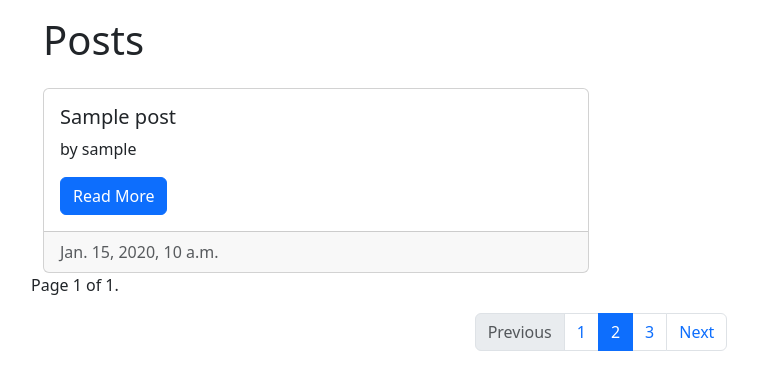
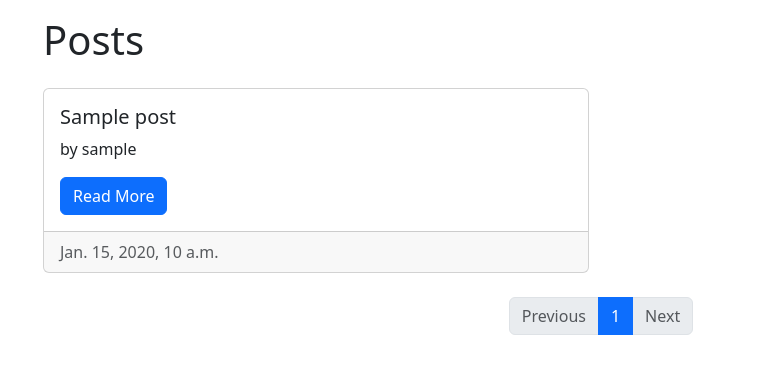
Before and after one commit to erinbedri/ninety_minutes, a Django app: page / in a window 1280 px wide. Shown: the top 390 px of the page, without its empty margins (39-797 px from the left). Run offline with Django 4.2, Linux system fonts and the light colour scheme; tables that the repository leaves empty hold one stand-in row (values such as "Sample post").

Commit message:
pagination

```diff
--- a/templates/posts/post_list.html
+++ b/templates/posts/post_list.html
@@ -22,37 +22,39 @@
     </div>
 
     <div class="row">
-        <div class="pagination">
-            <span class="step-links">
+        <nav class="mt-4">
+            <ul class="pagination justify-content-center">
                 {% if page_obj.has_previous %}
-                    <a href="?page=1">&laquo; first</a>
-                    <a href="?page={{ page_obj.previous_page_number }}">previous</a>
+                    <li class="page-item">
+                        <a class="page-link" href="?page={{ page_obj.previous_page_number }}">Previous</a>
+                    </li>
+                    <li class="page-item">
+                        <a class="page-link"
+                           href="?page={{ page_obj.previous_page_number }}">{{ page_obj.previous_page_number }}</a>
+                    </li>
+                {% else %}
+                    <li class="page-item disabled">
+                        <a class="page-link" href="#">Previous</a>
+                    </li>
                 {% endif %}
 
-                <span class="current">
-                    Page {{ page_obj.number }} of {{ page_obj.paginator.num_pages }}.
-                </span>
+                <li class="page-item active" aria-current="page">
+                    <a class="page-link" href="#">{{ page_obj.number }}</a>
+                </li>
 
                 {% if page_obj.has_next %}
-                    <a href="?page={{ page_obj.next_page_number }}">next</a>
-                    <a href="?page={{ page_obj.paginator.num_pages }}">last &raquo;</a>
+                    <li class="page-item">
+                        <a class="page-link"
+                           href="?page={{ page_obj.next_page_number }}">{{ page_obj.next_page_number }}</a>
+                    </li>
+                    <li class="page-item">
+                        <a class="page-link" href="?page={{ page_obj.next_page_number }}">Next</a>
+                    </li>
+                {% else %}
+                    <li class="page-item disabled">
+                        <a class="page-link" href="#">Next</a>
+                    </li>
                 {% endif %}
-            </span>
-        </div>
-
-        <nav class="mt-3">
-            <ul class="pagination justify-content-center">
-                <li class="page-item disabled">
-                    <a class="page-link">Previous</a>
-                </li>
-                <li class="page-item"><a class="page-link" href="#">1</a></li>
-                <li class="page-item active" aria-current="page">
-                    <a class="page-link" href="#">2</a>
-                </li>
-                <li class="page-item"><a class="page-link" href="#">3</a></li>
-                <li class="page-item">
-                    <a class="page-link" href="#">Next</a>
-                </li>
             </ul>
         </nav>
     </div>
```
